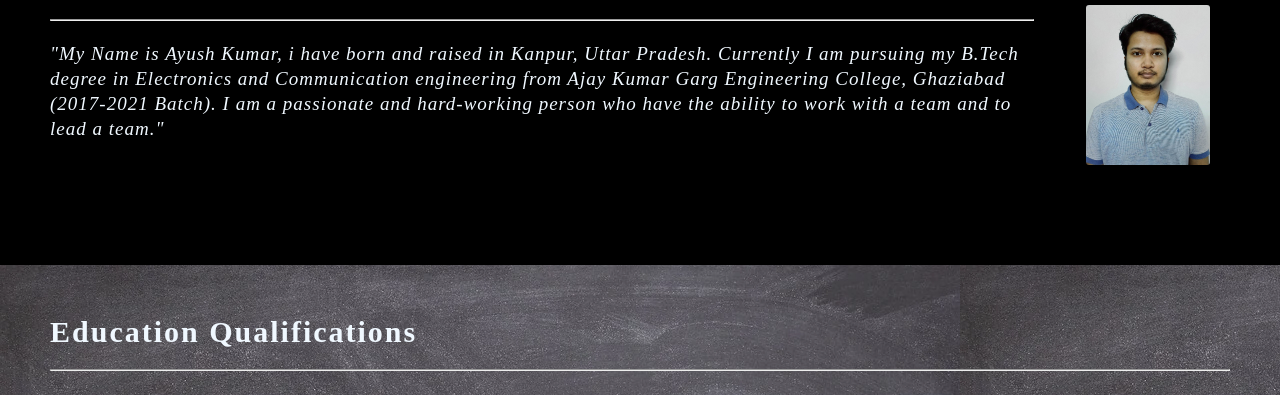
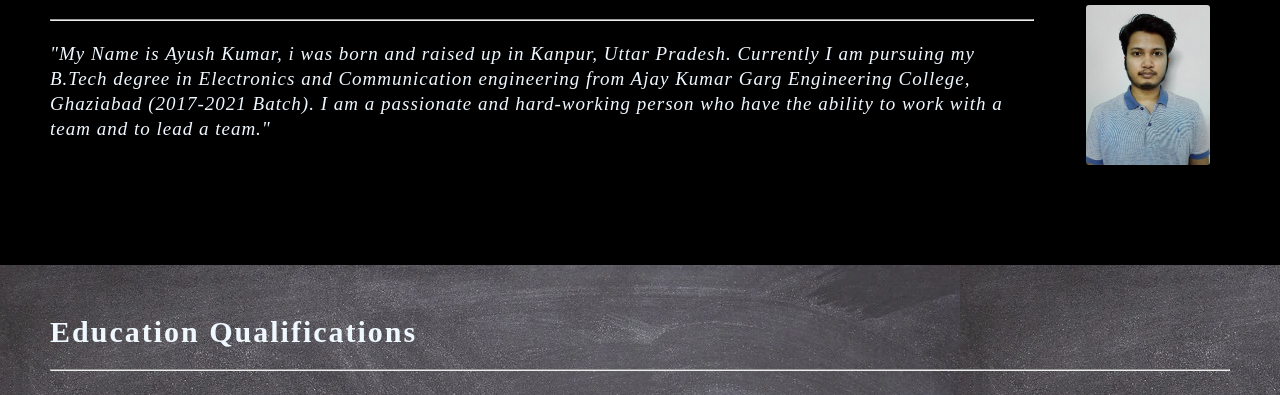
Before and after one commit to ayush122333/resume, a website: page public/index.html in a window 1280 px wide. Shown: the part 705-1100 px from the top of the page. Drawn offline with Linux system fonts and the light colour scheme.

Commit message:
Update index.html

```diff
--- a/public/index.html
+++ b/public/index.html
@@ -20,7 +20,7 @@
         <h2 class="h-secondary">About</h2>
         <hr />
         <p id="intro">
-          "My Name is Ayush Kumar, i have born and raised in Kanpur, Uttar
+          "My Name is Ayush Kumar, i was born and raised up in Kanpur, Uttar
           Pradesh. Currently I am pursuing my B.Tech degree in Electronics and
           Communication engineering from Ajay Kumar Garg Engineering College,
           Ghaziabad (2017-2021 Batch). I am a passionate and hard-working person
```
